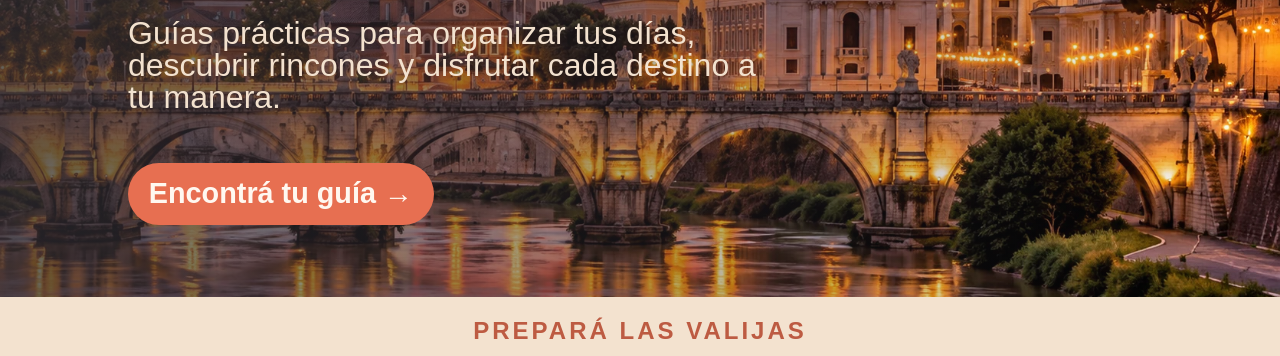
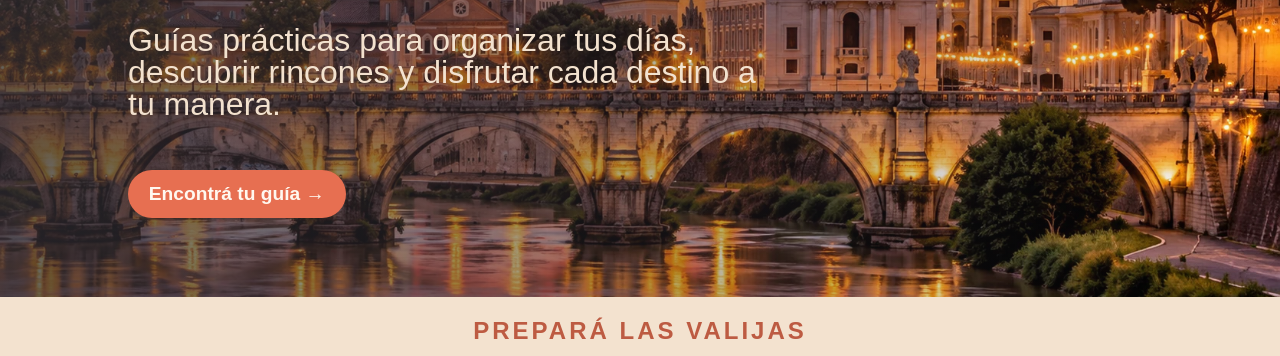
Before and after one commit to gjuar/proyecto26, a website: page pages/guias.html in a window 1280 px wide. Shown: the part 444-800 px from the top of the page. Drawn offline with nearby package versions, Linux system fonts and the light colour scheme; a web font is replaced by a local one.

Commit message:
Se solucionan pequeños errores al terminar el traslado de css a scss

```diff
--- a/pages/guias.html
+++ b/pages/guias.html
@@ -8,7 +8,7 @@
     <link href="https://cdn.jsdelivr.net/npm/bootstrap@5.3.8/dist/css/bootstrap.min.css" rel="stylesheet"
         integrity="sha384-sRIl4kxILFvY47J16cr9ZwB07vP4J8+LH7qKQnuqkuIAvNWLzeN8tE5YBujZqJLB" crossorigin="anonymous">
     <!-- css -->
-    <link rel="stylesheet" href="../styles/styles.css">
+    <link rel="stylesheet" href="../css/styles.css">
     <!-- google fonts -->
     <link rel="preconnect" href="https://fonts.googleapis.com">
     <link rel="preconnect" href="https://fonts.gstatic.com" crossorigin>
--- a/scss/components/_cards.scss
+++ b/scss/components/_cards.scss
@@ -19,6 +19,37 @@
 
     &>div {
         flex: 0 0 85%;
+    }
+}
+
+@include desktop {
+    .destacados-cards {
+        justify-content: center;
+
+        &>div {
+            flex-basis: 32%;
+        }
+    }
+
+    .card-back {
+        a {
+            &:hover {
+                color: $secondary-color;
+                box-shadow: 1px 1px 12px #000000;
+                transition: background-color 0.3s ease,
+                    color 0.3s ease,
+                    box-shadow 0.3s ease;
+            }
+
+            &:active {
+                color: $background-color;
+            }
+
+            &:focus-visible {
+                outline: 2px solid $secondary-color;
+                outline-offset: 4px;
+            }
+        }
     }
 }
 
--- a/scss/layouts/_footer.scss
+++ b/scss/layouts/_footer.scss
@@ -83,6 +83,7 @@
         padding: 0 1rem 0 1rem;
     }
 
+    .footer-redes {
         .img-icons {
             width: 40px;
 
@@ -100,6 +101,7 @@
             }
         }
     }
+
 
     .footer-newsletter {
         width: 100%;
@@ -200,3 +202,4 @@
             }
         }
     }
+}
--- a/scss/layouts/_main.scss
+++ b/scss/layouts/_main.scss
@@ -218,35 +218,6 @@
 
     .destacados-eyebrow {
         font-size: 1.5rem;
-    }
-
-    .destacados-cards {
-        justify-content: center;
-
-        &>div {
-            flex-basis: 32%;
-        }
-    }
-
-    .card-back {
-        a {
-            &:hover {
-                color: $secondary-color;
-                box-shadow: 1px 1px 12px #000000;
-                transition: background-color 0.3s ease,
-                    color 0.3s ease,
-                    box-shadow 0.3s ease;
-            }
-
-            &:active {
-                color: $background-color;
-            }
-
-            &:focus-visible {
-                outline: 2px solid $secondary-color;
-                outline-offset: 4px;
-            }
-        }
     }
 }
 
```
Also changed, not shown: pages/contacto.html (+1 -1 lines), pages/destinos.html (+1 -1 lines), pages/nosotros.html (+1 -1 lines), css/styles.css, 1 other file. Lines whose indentation alone changed are shown as unchanged.
